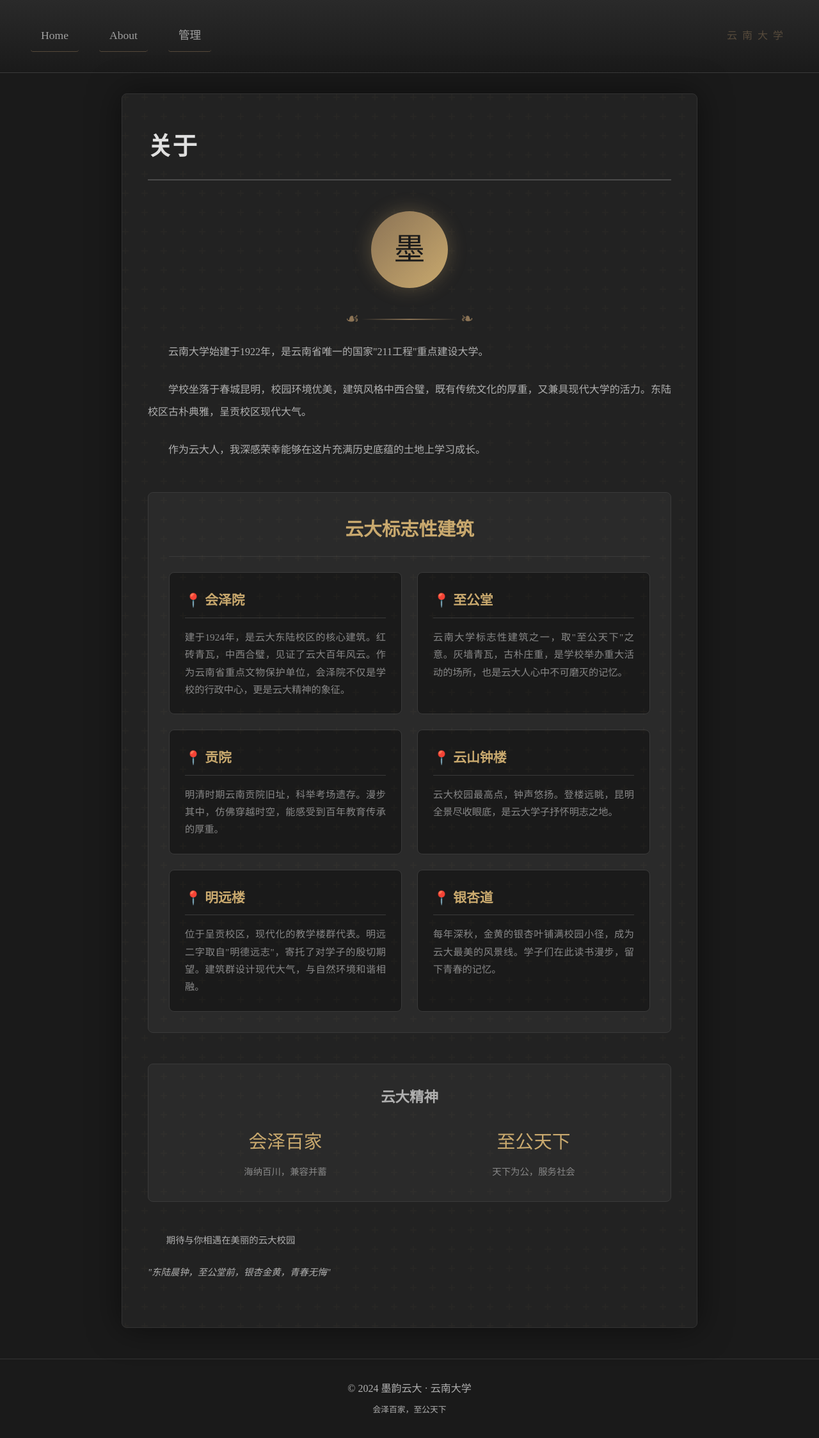
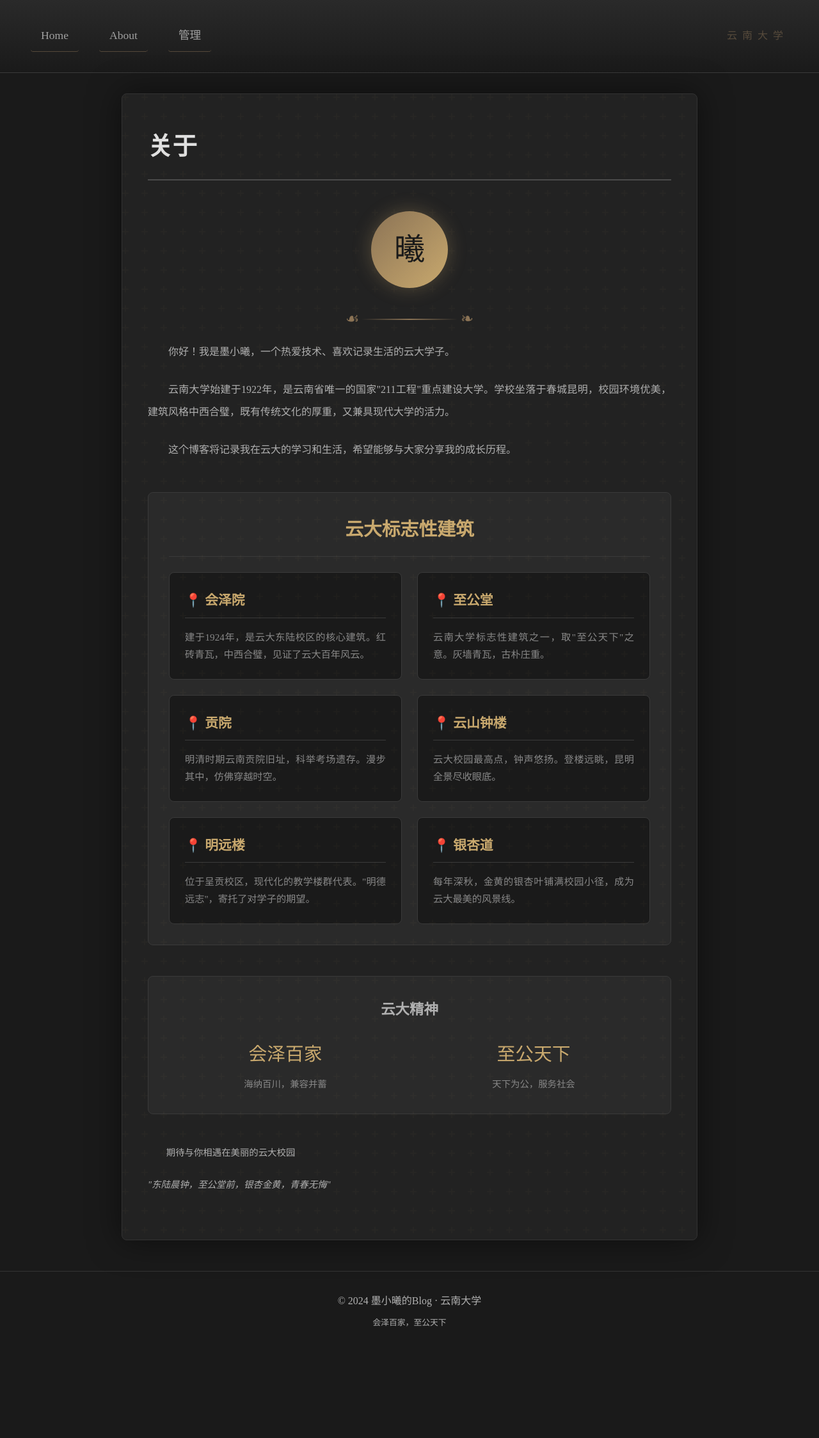
Before and after one commit to ChenRongkun/ChenRongkun.github.io, a Jekyll site: the page built from about.md, in a window 1280 px wide. Shown: the whole page at 64% size. Built offline with Jekyll 4.4.1, drawn with Linux system fonts in a browser that asks for light colours; some web fonts are replaced; after the commit the page ends 2111 px from its top, so only the background shows below that.

Commit message:
更名为墨小曦的Blog

```diff
--- a/_config.yml
+++ b/_config.yml
@@ -1,6 +1,6 @@
-title: 墨韵云大
+title: 墨小曦的Blog
 email: your-email@example.com
-description: "云南大学个人博客 - 会泽百家，至公天下"
+description: "墨小曦的个人博客 - 会泽百家，至公天下"
 baseurl: ""
 url: ""
 github_username: ChenRongkun
--- a/_layouts/default.html
+++ b/_layouts/default.html
@@ -43,6 +43,10 @@
         color: #8b7355;
         letter-spacing: 0.5rem;
         opacity: 0.5;
+      }
+
+      header {
+        position: relative;
       }
 
       nav {
@@ -413,7 +417,7 @@
 
     {% if page.url == '/' %}
     <section class="hero">
-      <h1 class="ink-text">墨韵云大</h1>
+      <h1 class="ink-text">墨小曦的Blog</h1>
       <div class="ink-divider"></div>
       <p>云南大学 · 始于一九二二</p>
       <p>会泽百家，至公天下</p>
@@ -425,7 +429,7 @@
     </main>
 
     <footer>
-      <p>© 2024 墨韵云大 · 云南大学</p>
+      <p>© 2024 墨小曦的Blog · 云南大学</p>
       <p style="margin-top: 0.5rem; font-size: 0.8rem;">会泽百家，至公天下</p>
     </footer>
   </body>
--- a/about.md
+++ b/about.md
@@ -7,18 +7,18 @@ title: 关于
 
 <div style="text-align: center; margin: 3rem 0;">
   <div style="width: 120px; height: 120px; border-radius: 50%; background: linear-gradient(135deg, #8b7355, #c9a96e); margin: 0 auto; display: flex; align-items: center; justify-content: center; font-size: 3rem; color: #1a1a1a; font-family: 'ZCOOL XiaoWei', serif; box-shadow: 0 0 30px rgba(201, 169, 110, 0.3);">
-    墨
+    曦
   </div>
 </div>
 
 <div class="ink-divider" style="margin: 2rem auto;"></div>
 
 <section style="margin: 2rem 0; line-height: 2.2;">
-  <p>云南大学始建于1922年，是云南省唯一的国家"211工程"重点建设大学。</p>
+  <p>你好！我是墨小曦，一个热爱技术、喜欢记录生活的云大学子。</p>
 
-  <p>学校坐落于春城昆明，校园环境优美，建筑风格中西合璧，既有传统文化的厚重，又兼具现代大学的活力。东陆校区古朴典雅，呈贡校区现代大气。</p>
+  <p>云南大学始建于1922年，是云南省唯一的国家"211工程"重点建设大学。学校坐落于春城昆明，校园环境优美，建筑风格中西合璧，既有传统文化的厚重，又兼具现代大学的活力。</p>
 
-  <p>作为云大人，我深感荣幸能够在这片充满历史底蕴的土地上学习成长。</p>
+  <p>这个博客将记录我在云大的学习和生活，希望能够与大家分享我的成长历程。</p>
 </section>
 
 <div class="landmark-section">
@@ -27,32 +27,32 @@ title: 关于
   <div class="landmark-grid">
     <div class="landmark-card">
       <h3>📍 会泽院</h3>
-      <p>建于1924年，是云大东陆校区的核心建筑。红砖青瓦，中西合璧，见证了云大百年风云。作为云南省重点文物保护单位，会泽院不仅是学校的行政中心，更是云大精神的象征。</p>
+      <p>建于1924年，是云大东陆校区的核心建筑。红砖青瓦，中西合璧，见证了云大百年风云。</p>
     </div>
 
     <div class="landmark-card">
       <h3>📍 至公堂</h3>
-      <p>云南大学标志性建筑之一，取"至公天下"之意。灰墙青瓦，古朴庄重，是学校举办重大活动的场所，也是云大人心中不可磨灭的记忆。</p>
+      <p>云南大学标志性建筑之一，取"至公天下"之意。灰墙青瓦，古朴庄重。</p>
     </div>
 
     <div class="landmark-card">
       <h3>📍 贡院</h3>
-      <p>明清时期云南贡院旧址，科举考场遗存。漫步其中，仿佛穿越时空，能感受到百年教育传承的厚重。</p>
+      <p>明清时期云南贡院旧址，科举考场遗存。漫步其中，仿佛穿越时空。</p>
     </div>
 
     <div class="landmark-card">
       <h3>📍 云山钟楼</h3>
-      <p>云大校园最高点，钟声悠扬。登楼远眺，昆明全景尽收眼底，是云大学子抒怀明志之地。</p>
+      <p>云大校园最高点，钟声悠扬。登楼远眺，昆明全景尽收眼底。</p>
     </div>
 
     <div class="landmark-card">
       <h3>📍 明远楼</h3>
-      <p>位于呈贡校区，现代化的教学楼群代表。明远二字取自"明德远志"，寄托了对学子的殷切期望。建筑群设计现代大气，与自然环境和谐相融。</p>
+      <p>位于呈贡校区，现代化的教学楼群代表。"明德远志"，寄托了对学子的期望。</p>
     </div>
 
     <div class="landmark-card">
       <h3>📍 银杏道</h3>
-      <p>每年深秋，金黄的银杏叶铺满校园小径，成为云大最美的风景线。学子们在此读书漫步，留下青春的记忆。</p>
+      <p>每年深秋，金黄的银杏叶铺满校园小径，成为云大最美的风景线。</p>
     </div>
   </div>
 </div>
--- a/admin/index.html
+++ b/admin/index.html
@@ -3,7 +3,7 @@
 <head>
     <meta charset="UTF-8">
     <meta name="viewport" content="width=device-width, initial-scale=1.0">
-    <title>文章管理 - 墨韵云大</title>
+    <title>文章管理 - 墨小曦的Blog</title>
     <style>
         body {
             font-family: 'Segoe UI', Tahoma, Geneva, Verdana, sans-serif;
```
Also changed, not shown: _posts/2024-01-01-welcome-to-jekyll.md (+10 -16 lines), index.html (+5 -5 lines).
